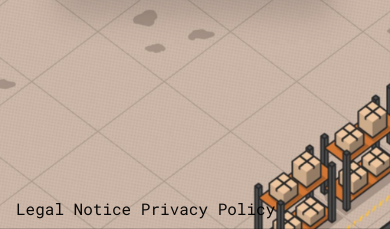
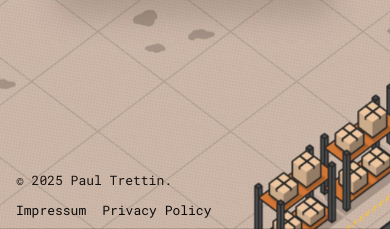
Before and after one commit to Patre001/Apps, a plain HTML site: page index.html in a window 390 px wide. Shown: the part 615-844 px from the top of the page. Drawn offline with nearby package versions, Linux system fonts and the light colour scheme.

Commit message:
Copyright

```diff
--- a/index.html
+++ b/index.html
@@ -39,13 +39,14 @@
       </section>
     </main>
 
-    <!-- Footer -->
     <footer class="footer">
+      <p class="copyright">© 2025 Paul Trettin.</p>
       <nav aria-label="Rechtliches">
-        <a href="./impressum.html">Legal Notice</a>
-        <a href="./Private_Policy_EN.html">Privacy Policy</a>
+        <a href="./impressum.html">Impressum</a>
+        <a href="./datenschutz.html">Privacy Policy</a>
       </nav>
     </footer>
+
 
     <!-- Lottie -->
     <script src="https://unpkg.com/lottie-web/build/player/lottie.min.js"></script>
--- a/styles.css
+++ b/styles.css
@@ -99,13 +99,25 @@ body {
 /* ---------- Footer ---------- */
 .footer {
   position: fixed;
-  left: 0; right: 0; bottom: 0;
+  left: 0;
+  right: 0;
+  bottom: 0;
   display: flex;
-  justify-content: flex-start;
-  gap: 64px;
+  flex-wrap: wrap;               /* ✅ erlaubt automatisches Umbrechen */
+  align-items: center;
+  justify-content: flex-start;   /* von links ausgerichtet */
+  gap: 32px;                     /* Abstand zwischen den Elementen */
   padding: 10px 16px calc(10px + env(safe-area-inset-bottom)) 16px;
   z-index: 3;
   color: #000;
+  background: transparent;
+  font-size: 14px;
+}
+
+.footer nav {
+  display: flex;
+  flex-wrap: wrap;               /* Links dürfen ebenfalls umbrechen */
+  gap: 24px;                     /* Abstand zwischen Impressum & Privacy Policy */
 }
 
 .footer a {
@@ -113,7 +125,34 @@ body {
   text-decoration: none;
   opacity: .95;
 }
-.footer a:hover { text-decoration: underline; }
+
+.footer a:hover {
+  text-decoration: underline;
+}
+
+.footer .copyright {
+  margin: 0;
+  color: #000;
+  opacity: 0.9;
+  white-space: nowrap;           /* bleibt auf Desktop in einer Zeile */
+}
+
+/* ---------- Responsive ---------- */
+@media (max-width: 600px) {
+  .footer {
+    gap: 12px;                   /* etwas enger auf kleinen Displays */
+    font-size: 13px;
+  }
+  .footer nav {
+    gap: 16px;
+  }
+  .footer .copyright {
+    white-space: normal;         /* ✅ darf auf Mobile umbrechen */
+  }
+}
+
+
+
 
 /* ---------- Optional: Animation abschalten bei prefers-reduced-motion ----------
 @media (prefers-reduced-motion: reduce) {
```
